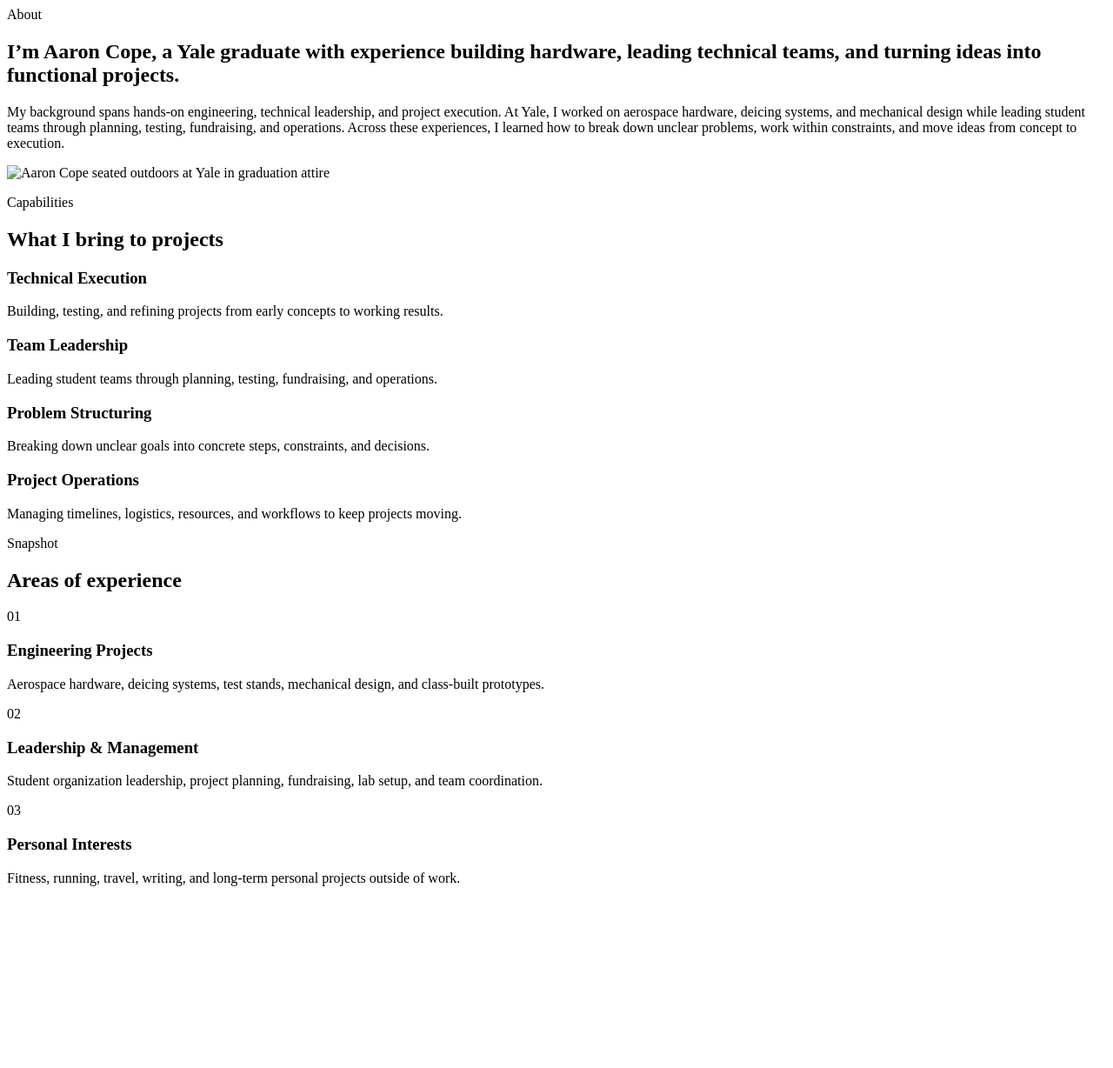
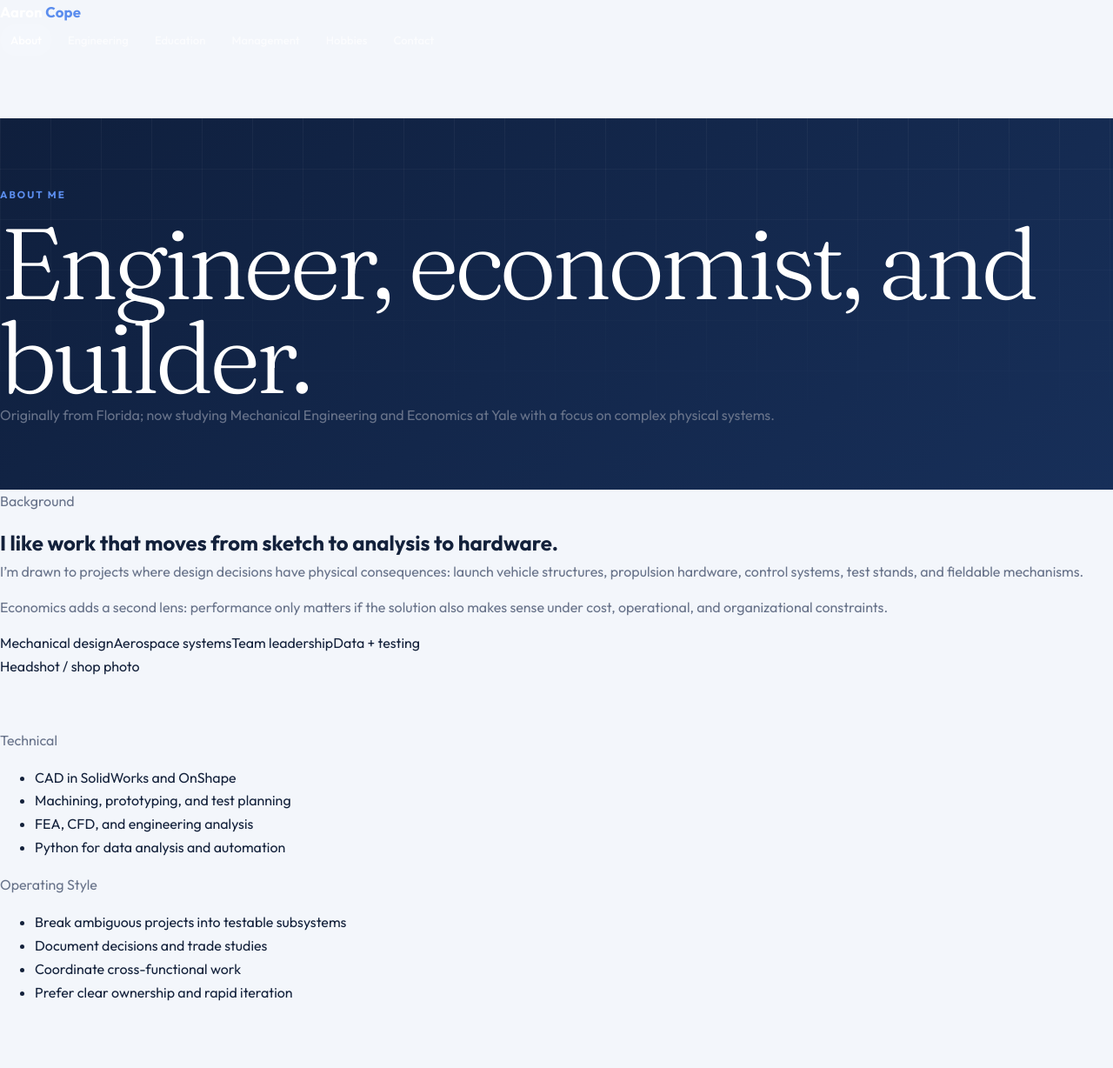
Before and after one commit to Aaronco3/Aaronco3.github.io, a plain HTML site: page about.html in a window 1280 px wide. Shown: the whole page at 87% size. Before the commit the page ends 1035 px from the top, so only its background shows below. Drawn offline with Linux system fonts and the light colour scheme.

Commit message:
Add files via upload

```diff
--- a/about.html
+++ b/about.html
@@ -1,108 +1,7 @@
-<main class="page-main about-page">
-
-  <section class="about-hero">
-    <div class="about-hero-text">
-      <p class="eyebrow">About</p>
-
-      <h1>
-        I’m Aaron Cope, a Yale graduate with experience building hardware,
-        leading technical teams, and turning ideas into functional projects.
-      </h1>
-
-      <p class="about-intro">
-        My background spans hands-on engineering, technical leadership, and project execution.
-        At Yale, I worked on aerospace hardware, deicing systems, and mechanical design while
-        leading student teams through planning, testing, fundraising, and operations. Across
-        these experiences, I learned how to break down unclear problems, work within constraints,
-        and move ideas from concept to execution.
-      </p>
-    </div>
-
-    <div class="about-hero-image">
-      <img src="IMG_6533.jpg" alt="Aaron Cope seated outdoors at Yale in graduation attire">
-    </div>
-  </section>
-
-
-  <section class="about-capabilities">
-    <div class="section-heading">
-      <p class="eyebrow">Capabilities</p>
-      <h2>What I bring to projects</h2>
-    </div>
-
-    <div class="capabilities-grid">
-
-      <article class="capability-card">
-        <h3>Technical Execution</h3>
-        <p>
-          Building, testing, and refining projects from early concepts to working results.
-        </p>
-      </article>
-
-      <article class="capability-card">
-        <h3>Team Leadership</h3>
-        <p>
-          Leading student teams through planning, testing, fundraising, and operations.
-        </p>
-      </article>
-
-      <article class="capability-card">
-        <h3>Problem Structuring</h3>
-        <p>
-          Breaking down unclear goals into concrete steps, constraints, and decisions.
-        </p>
-      </article>
-
-      <article class="capability-card">
-        <h3>Project Operations</h3>
-        <p>
-          Managing timelines, logistics, resources, and workflows to keep projects moving.
-        </p>
-      </article>
-
-    </div>
-  </section>
-
-
-  <section class="about-snapshot">
-    <div class="section-heading">
-      <p class="eyebrow">Snapshot</p>
-      <h2>Areas of experience</h2>
-    </div>
-
-    <div class="snapshot-list">
-
-      <div class="snapshot-item">
-        <span>01</span>
-        <div>
-          <h3>Engineering Projects</h3>
-          <p>
-            Aerospace hardware, deicing systems, test stands, mechanical design, and class-built prototypes.
-          </p>
-        </div>
-      </div>
-
-      <div class="snapshot-item">
-        <span>02</span>
-        <div>
-          <h3>Leadership & Management</h3>
-          <p>
-            Student organization leadership, project planning, fundraising, lab setup, and team coordination.
-          </p>
-        </div>
-      </div>
-
-      <div class="snapshot-item">
-        <span>03</span>
-        <div>
-          <h3>Personal Interests</h3>
-          <p>
-            Fitness, running, travel, writing, and long-term personal projects outside of work.
-          </p>
-        </div>
-      </div>
-
-    </div>
-  </section>
-
-</main>
+<!DOCTYPE html><html lang="en"><head><meta charset="UTF-8"><meta name="viewport" content="width=device-width,initial-scale=1.0"><title>Aaron Cope — About</title><link rel="stylesheet" href="style.css"></head><body>
+<nav><a href="index.html" class="nav-logo">Aaron <span>Cope</span></a><ul class="nav-links"><li><a class="active" href="about.html">About</a></li><li><a href="engineering.html">Engineering</a></li><li><a href="education.html">Education</a></li><li><a href="management.html">Management</a></li><li><a href="hobbies.html">Hobbies</a></li><li><a href="contact.html">Contact</a></li></ul></nav>
+<main><header class="page-hero"><div class="page-hero-inner"><p class="eyebrow">About Me</p><h1>Engineer, economist, and builder.</h1><p class="subtitle">Originally from Florida; now studying Mechanical Engineering and Economics at Yale with a focus on complex physical systems.</p></div></header>
+<div class="content">
+<section class="sheet split"><div><p class="section-label">Background</p><h2 class="title">I like work that moves from sketch to analysis to hardware.</h2><p>I’m drawn to projects where design decisions have physical consequences: launch vehicle structures, propulsion hardware, control systems, test stands, and fieldable mechanisms.</p><p>Economics adds a second lens: performance only matters if the solution also makes sense under cost, operational, and organizational constraints.</p><div class="pill-row"><span class="pill">Mechanical design</span><span class="pill">Aerospace systems</span><span class="pill">Team leadership</span><span class="pill">Data + testing</span></div></div><div class="media-box">Headshot / shop photo</div></section>
+<section class="section two-col"><div class="sheet"><p class="section-label">Technical</p><ul class="role-list"><li>CAD in SolidWorks and OnShape</li><li>Machining, prototyping, and test planning</li><li>FEA, CFD, and engineering analysis</li><li>Python for data analysis and automation</li></ul></div><div class="sheet"><p class="section-label">Operating Style</p><ul class="role-list"><li>Break ambiguous projects into testable subsystems</li><li>Document decisions and trade studies</li><li>Coordinate cross-functional work</li><li>Prefer clear ownership and rapid iteration</li></ul></div></section>
+</div></main></body></html>
```
